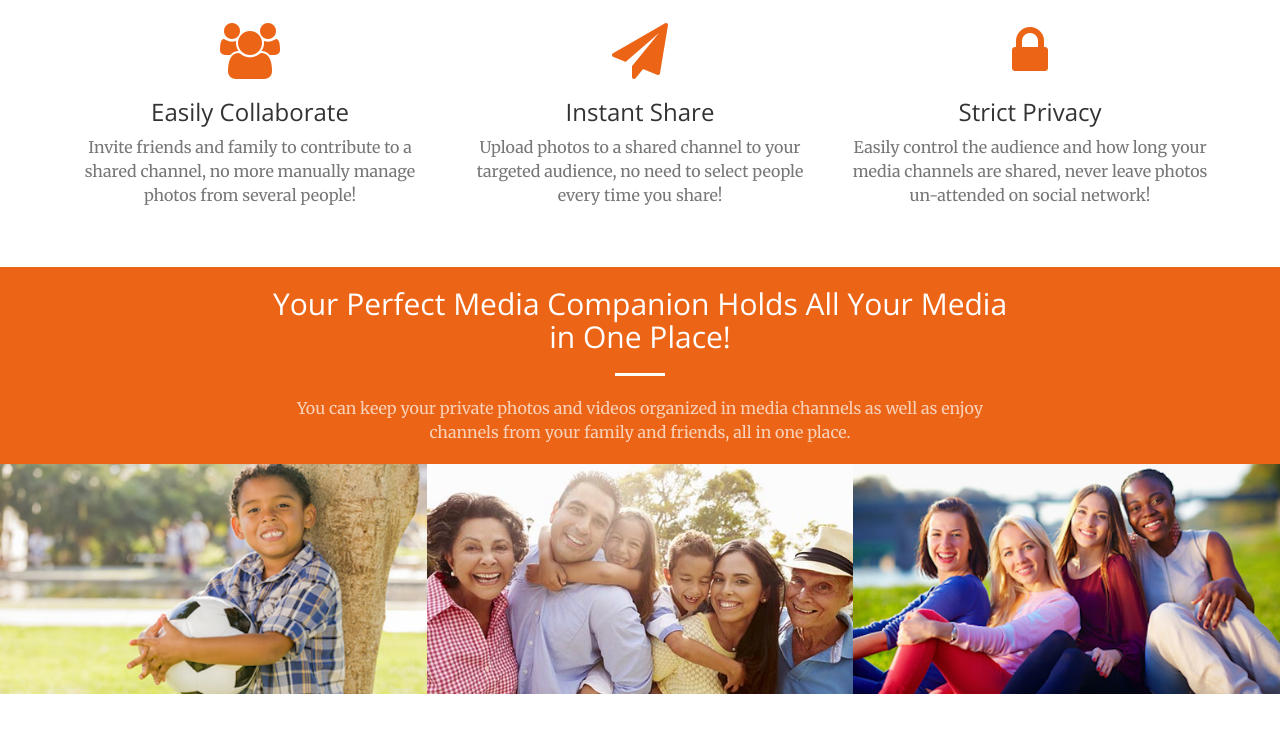
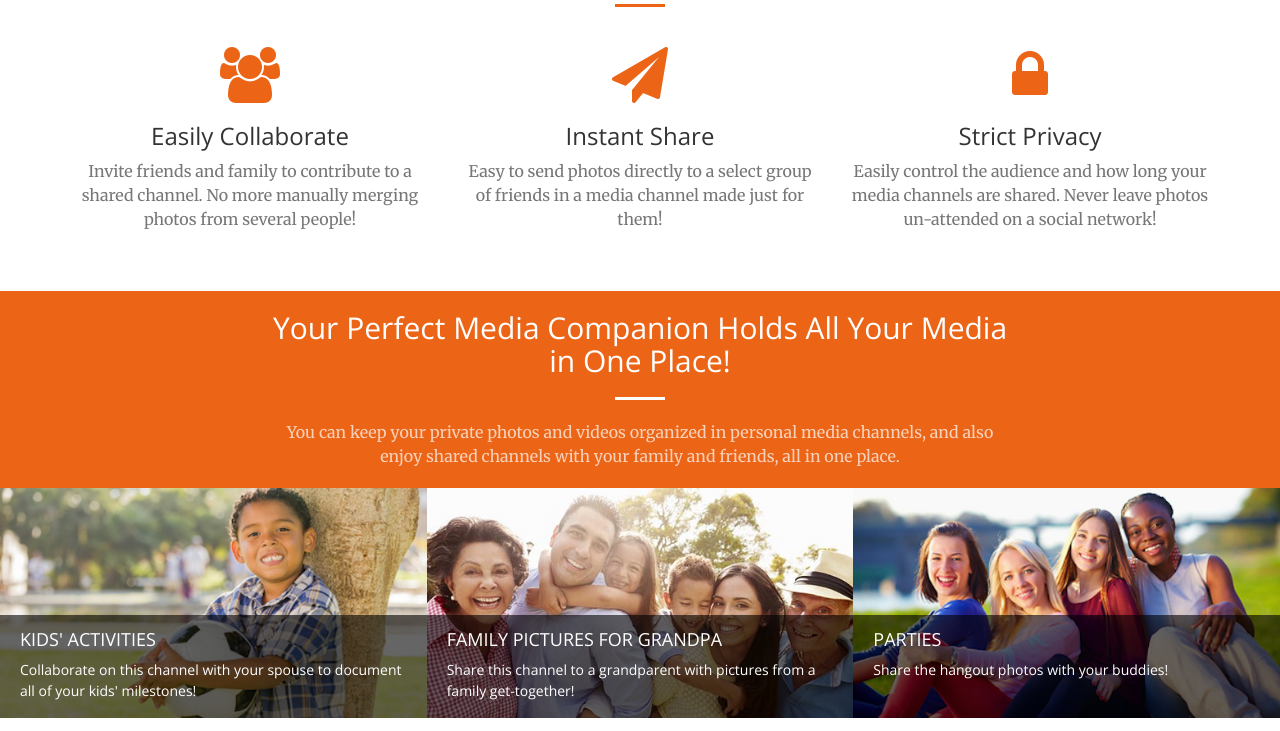
Before and after one commit to atrivamedia/landing-page6, a plain HTML site: page index.html in a window 1280 px wide. Shown: the part 1194-1925 px from the top of the page. Drawn offline with nearby package versions, Linux system fonts and the light colour scheme.

Commit message:
Update texts on Rachel's feedback and remove hovering effects

```diff
--- a/css/creative.css
+++ b/css/creative.css
@@ -261,33 +261,42 @@ header .header-content .header-content-inner p {
 
 .portfolio-box {
     display: block;
-    position: relative;
+ /*   position: relative; */
     margin: 0 auto;
     max-width: 650px;
 }
 
 .portfolio-box .portfolio-box-caption {
-    display: block;
-    position: absolute;
-    bottom: 0;
-    width: 100%;
-    height: 100%;
-    text-align: center;
-    color: #fff;
-    opacity: 0;
-    background: rgba(240,95,64,.9);
-    -webkit-transition: all .35s;
-    -moz-transition: all .35s;
-    transition: all .35s;
+    left:0;
+    right:0;
+    bottom:0;
+    text-align: left;
+    padding: 10px;
+    background:rgba(0,0,0,0.6) !important;
+    text-shadow:none;
+    height: 45%;
 }
 
-.portfolio-box .portfolio-box-caption .portfolio-box-caption-content {
-    position: absolute;
+/* change from hover effect to static effect with limited height begin */
+.portfolio-box {
+    position: relative;
     top: 50%;
     width: 100%;
     text-align: center;
-    transform: translateY(-50%);
+/*    transform: translateY(-50%);*/
 }
+.portfolio-box .portfolio-box-caption {
+    position: absolute;
+    left:0;
+    right:0;
+    bottom:0;
+    padding: 5px;
+    text-align: left;
+
+    /*background:rgba(0,0,0,0.6);*/
+}
+
+/* change from hover effect to static effect with limited height end*/
 
 .portfolio-box .portfolio-box-caption .portfolio-box-caption-content .project-category,
 .portfolio-box .portfolio-box-caption .portfolio-box-caption-content .project-name {
@@ -297,18 +306,24 @@ header .header-content .header-content-inner p {
 
 .portfolio-box .portfolio-box-caption .portfolio-box-caption-content .project-category {
     text-transform: uppercase;
+    color: white;
     font-size: 14px;
     font-weight: 600;
 }
 
-.portfolio-box .portfolio-box-caption .portfolio-box-caption-content .project-name {
+.portfolio-box .portfolio-box-caption .portfolio-box-caption-content  {
     font-size: 18px;
 }
+.portfolio-box-caption .project-name p{
+    font-size: 14px !important;
+}
 
+
+/*
 .portfolio-box:hover .portfolio-box-caption {
     opacity: 1;
 }
-
+*/
 @media(min-width:768px) {
     .portfolio-box .portfolio-box-caption .portfolio-box-caption-content .project-category {
         font-size: 16px;
--- a/index.html
+++ b/index.html
@@ -108,7 +108,7 @@
                 <div class="col-lg-8 col-lg-offset-2 text-center">
                     <h2 class="section-heading">Personalized Media Channels for Your Photos and Videos!</h2>
                     <hr class="light">
-                    <p class="text-faded">Our iOS and Android mobile apps make sharing and collaborating simple with media channels. You can create channels to share photos to different groups of people. You can also invite people to contribute on a media channel. </p>
+                    <p class="text-faded">Our iOS and Android mobile apps make sharing photos and videos simple with albums stored in a shared cloud. You can create shared albums through our media channels to send photos to select groups of friends and family. You can also invite others to contribute their own content to a media channel.</p>
                     <!--- wesley: remove button
                     <a href="#" class="btn btn-default btn-xl">Get Started!</a>
                     -->
@@ -132,14 +132,14 @@
                     <div class="service-box">
                         <i class="fa fa-4x fa-group wow bounceIn text-primary" data-wow-delay=".1s"></i>
                         <h3>Easily Collaborate</h3>
-                        <p class="text-muted">Invite friends and family to contribute to a shared channel, no more manually manage photos from several people!</p>
+                        <p class="text-muted">Invite friends and family to contribute to a shared channel. No more manually merging photos from several people!</p>
                     </div>
                 </div>
                 <div class="col-lg-4 col-md-4 text-center">
                     <div class="service-box">
                         <i class="fa fa-4x fa-paper-plane wow bounceIn text-primary" data-wow-delay=".1s"></i>
                         <h3>Instant Share</h3>
-                        <p class="text-muted">Upload photos to a shared channel to your targeted audience, no need to select people every time you share!</p>
+                        <p class="text-muted">Easy to send photos directly to a select group of friends in a media channel made just for them!</p>
                     </div>
                 </div>
 
@@ -148,7 +148,7 @@
                         <!-- move away  from fa-diamond -->
                         <i class="fa fa-4x fa-lock wow bounceIn text-primary"></i>
                         <h3>Strict Privacy</h3>
-                        <p class="text-muted">Easily control the audience and how long your media channels are shared, never leave photos un-attended on social network!</p>
+                        <p class="text-muted">Easily control the audience and how long your media channels are shared. Never leave photos un-attended on a social network!</p>
                     </div>
                 </div>
             </div>
@@ -162,7 +162,7 @@
                     <p></p>
                     <h2 class="section-heading">Your Perfect Media Companion Holds All Your Media in One Place!</h2>
                     <hr class="light">
-                    <p class="text-faded">You can keep your private photos and videos organized in media channels as well as enjoy channels from your family and friends, all in one place.</p>
+                    <p class="text-faded">You can keep your private photos and videos organized in personal media channels, and also enjoy shared channels with your family and friends, all in one place.</p>
                     <!--- wesley: remove button
                     <a href="#" class="btn btn-default btn-xl">Get Started!</a>
                     -->
@@ -182,7 +182,7 @@
                                     <h4>Kids' Activities</h4>
                                 </div>
                                 <div class="project-name">
-                                    <p>Collaborate on this channel with your spouse to document all of your kids!</p>
+                                    <p>Collaborate on this channel with your spouse to document all of your kids' milestones!</p>
                                 </div>
                             </div>
                         </div>
```
